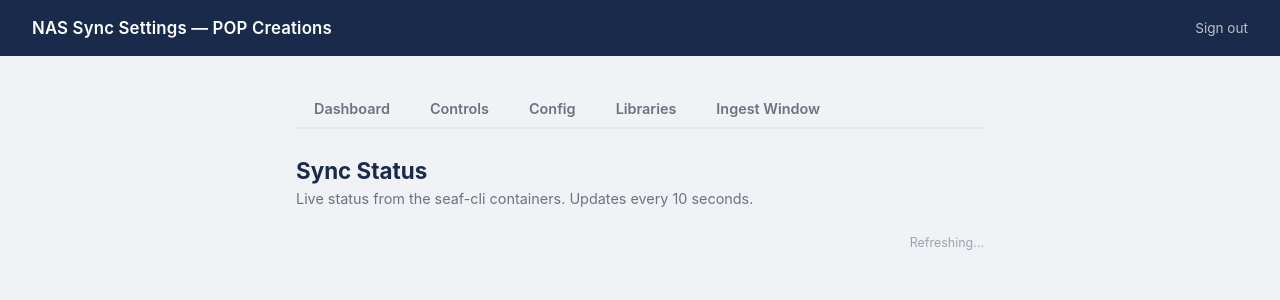
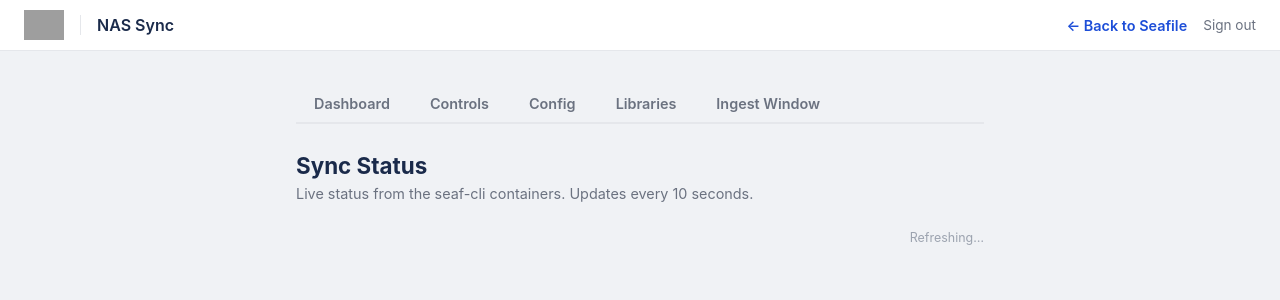
Before and after one commit to u2giants/seafile, a Flask app: template seafile-server/nas-settings/templates/status.html in a window 1280 px wide. Shown: the top 300 px of the page. Run offline with Flask 3, Linux system fonts and the light colour scheme; the template is opened without the code that fills it, so the values that code supplies are empty; parts of the project's set-up code (start-up, migrations or seed data) failed here and were passed over; grey boxes are pictures that could not be loaded.

Commit message:
integrate nas-settings panel with Seafile UI
- Add a "NAS Sync" link to the main Seafile workspace sidebar via a new
  custom-templates/react_app.html override (admin-only, {% if user.is_staff %}),
  mirroring the sysadmin-sidebar injection. Admins reach the panel without
  typing the URL; designers don't see a dead link.
- Restyle the panel header (base.html, settings.html, status.html) to a
  Seafile-style top bar: white bar, real Seafile logo, "Back to Seafile" link,
  so the panel reads as part of Seafile rather than a separate site.
- Document the new override + a pre-activation template-validation step in
  custom-templates/README.md.

Co-Authored-By: Claude Opus 4.8 <noreply@anthropic.com>

```diff
--- a/seafile-server/nas-settings/templates/status.html
+++ b/seafile-server/nas-settings/templates/status.html
@@ -15,24 +15,28 @@
       flex-direction: column;
     }
 
-    header {
-      background: #1a2a4a;
-      color: #fff;
-      padding: 18px 32px;
+    .sf-topbar {
+      background: #fff;
+      border-bottom: 1px solid #e5e7eb;
+      padding: 10px 24px;
       display: flex;
       align-items: center;
-      justify-content: space-between;
+      gap: 16px;
     }
-
-    header .title { font-size: 1.05rem; font-weight: 600; letter-spacing: 0.01em; }
-
-    header a.logout {
-      color: rgba(255,255,255,0.7);
-      text-decoration: none;
-      font-size: 0.85rem;
-      transition: color 0.15s;
+    .sf-brand { display: flex; align-items: center; }
+    .sf-brand img { height: 30px; display: block; }
+    .sf-section {
+      font-size: 1rem;
+      font-weight: 600;
+      color: #1a2a4a;
+      padding-left: 16px;
+      border-left: 1px solid #e5e7eb;
     }
-    header a.logout:hover { color: #fff; }
+    .sf-spacer { margin-left: auto; }
+    .sf-back { color: #1d4ed8; text-decoration: none; font-size: 0.9rem; font-weight: 600; }
+    .sf-back:hover { text-decoration: underline; }
+    .sf-logout { color: #6b7280; text-decoration: none; font-size: 0.85rem; }
+    .sf-logout:hover { color: #1a2a4a; }
 
     main {
       flex: 1;
@@ -207,9 +211,14 @@
   </style>
 </head>
 <body>
-  <header>
-    <span class="title">NAS Sync Settings &mdash; POP Creations</span>
-    <a href="/accounts/logout/" class="logout">Sign out</a>
+  <header class="sf-topbar">
+    <a class="sf-brand" href="/" title="Back to Seafile">
+      <img src="/media/img/seafile-logo.png" alt="Seafile" />
+    </a>
+    <span class="sf-section">NAS Sync</span>
+    <div class="sf-spacer"></div>
+    <a href="/" class="sf-back">&larr; Back to Seafile</a>
+    <a href="/accounts/logout/" class="sf-logout">Sign out</a>
   </header>
 
   <main>
```
Also changed, not shown: seafile-server/custom-templates/react_app.html (added, +69 -0 lines), seafile-server/nas-settings/templates/base.html (+27 -15 lines), seafile-server/nas-settings/templates/settings.html (+25 -23 lines), seafile-server/custom-templates/README.md.
